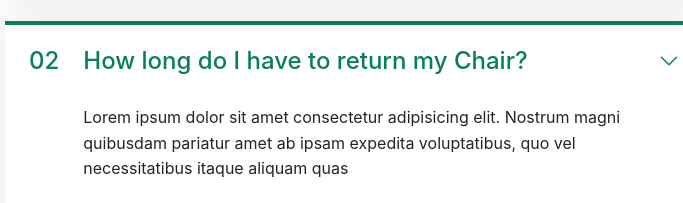
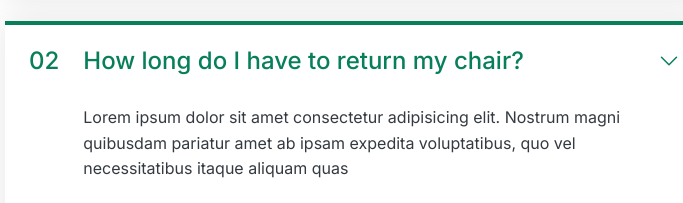
Before and after one commit to aqibsiddiqui-coder/HTML-and-CSS-Accordion-Hidden-Box-, a plain HTML site: page index.html in a window 1280 px wide. Shown: the part 175-378 px from the top of the page, 285-968 px from the left. Drawn offline with Linux system fonts and the light colour scheme.

Commit message:
Initial Commit

```diff
--- a/index.html
+++ b/index.html
@@ -6,6 +6,10 @@
     <meta name="viewport" content="width=device-width, initial-scale=1.0" />
     <title>Accordion</title>
     <link rel="stylesheet" href="stylesheet.css" />
+    <link
+      href="https://fonts.googleapis.com/css2?family=Inter:wght@400;500;700&amp;display=swap"
+      rel="stylesheet"
+    />
   </head>
   <body>
     <div class="accordion">
@@ -52,7 +56,7 @@
 
       <div class="item open">
         <p class="number">02</p>
-        <p class="text">How long do I have to return my Chair?</p>
+        <p class="text">How long do I have to return my chair?</p>
         <svg
           xmlns="http://www.w3.org/2000/svg"
           fill="none"
--- a/stylesheet.css
+++ b/stylesheet.css
@@ -67,7 +67,7 @@ body {
 
 .info {
   margin-bottom: 24px;
-  color: #212529;
+  color: #343a40;
 }
 
 .hidden-box ul {
```
